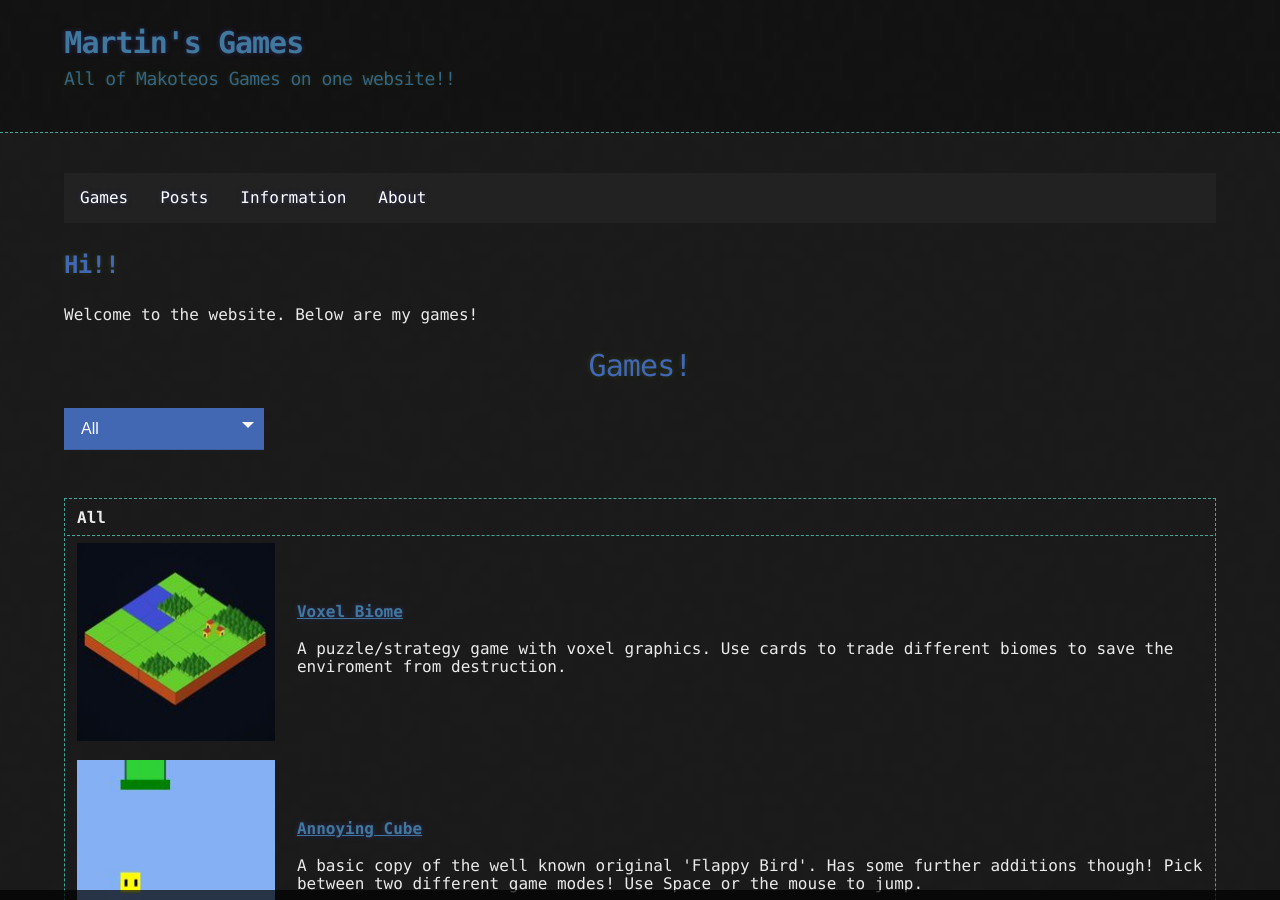
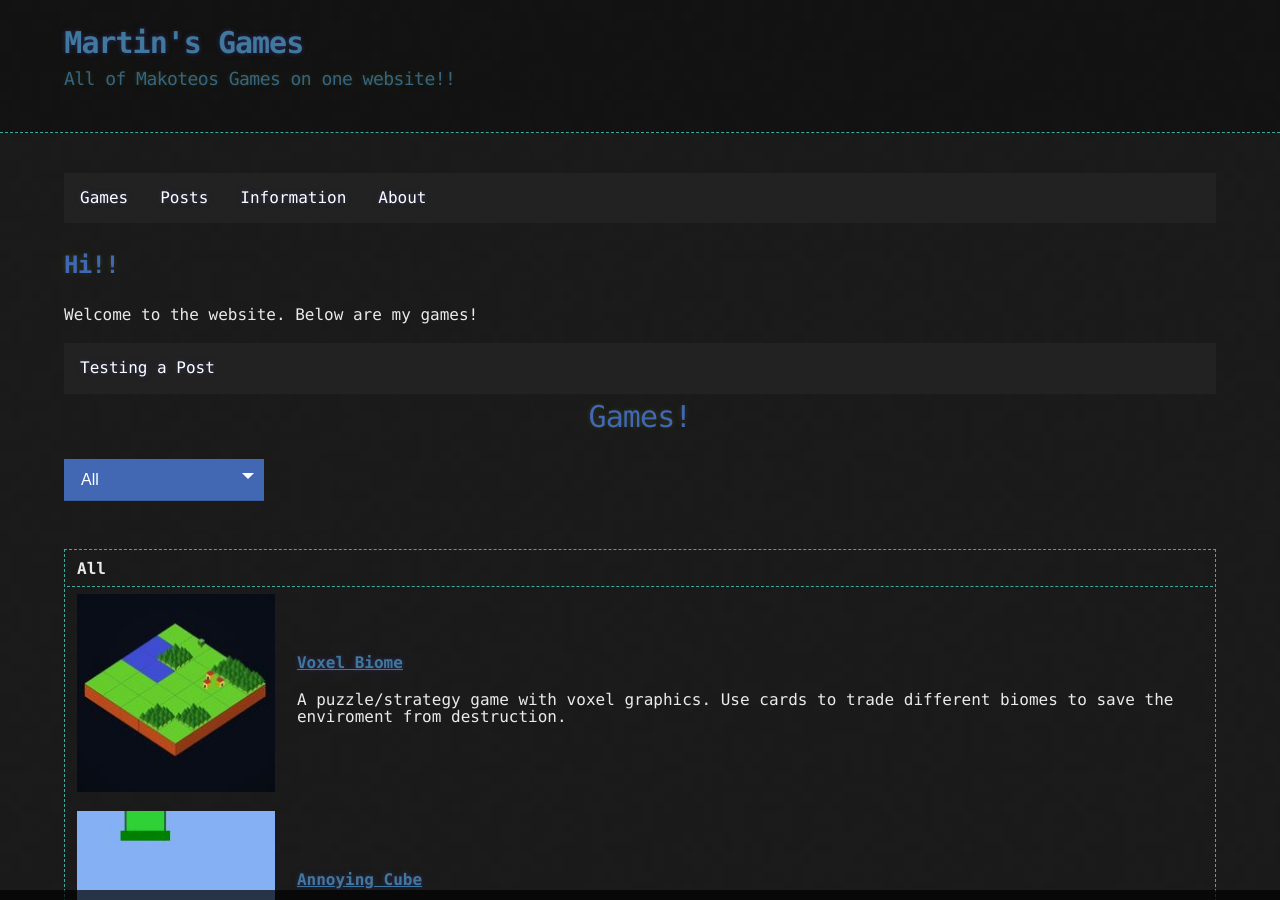
Before and after one commit to makoteo/blog, a Jekyll site: the page built from index.md, in a window 1280 px wide and 900 px high. Built offline with Jekyll 4.4.1, drawn with Linux system fonts in a browser that asks for light colours.

Commit message:
Testing posts

```diff
--- a/index.md
+++ b/index.md
@@ -16,6 +16,14 @@ title: Games
 ## **Hi!!**
 
 Welcome to the website. Below are my games!
+
+<ul>
+  {% for post in site.posts %}
+    <li>
+      <a href="{{ post.url }}">{{ post.title }}</a>
+    </li>
+  {% endfor %}
+</ul>
 
 {::nomarkdown}
 
```
Also changed, not shown: _posts/2018-07-23-test-post.md (added, +8 -0 lines).
